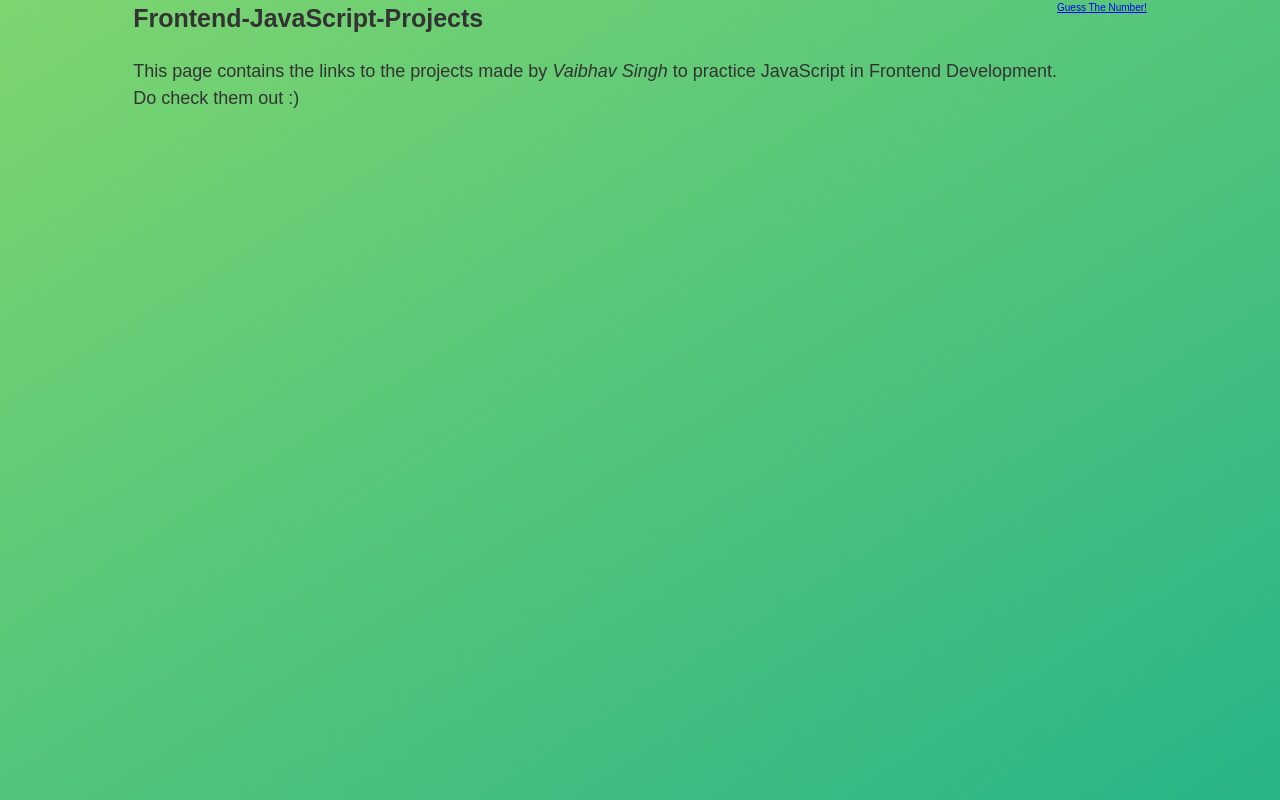
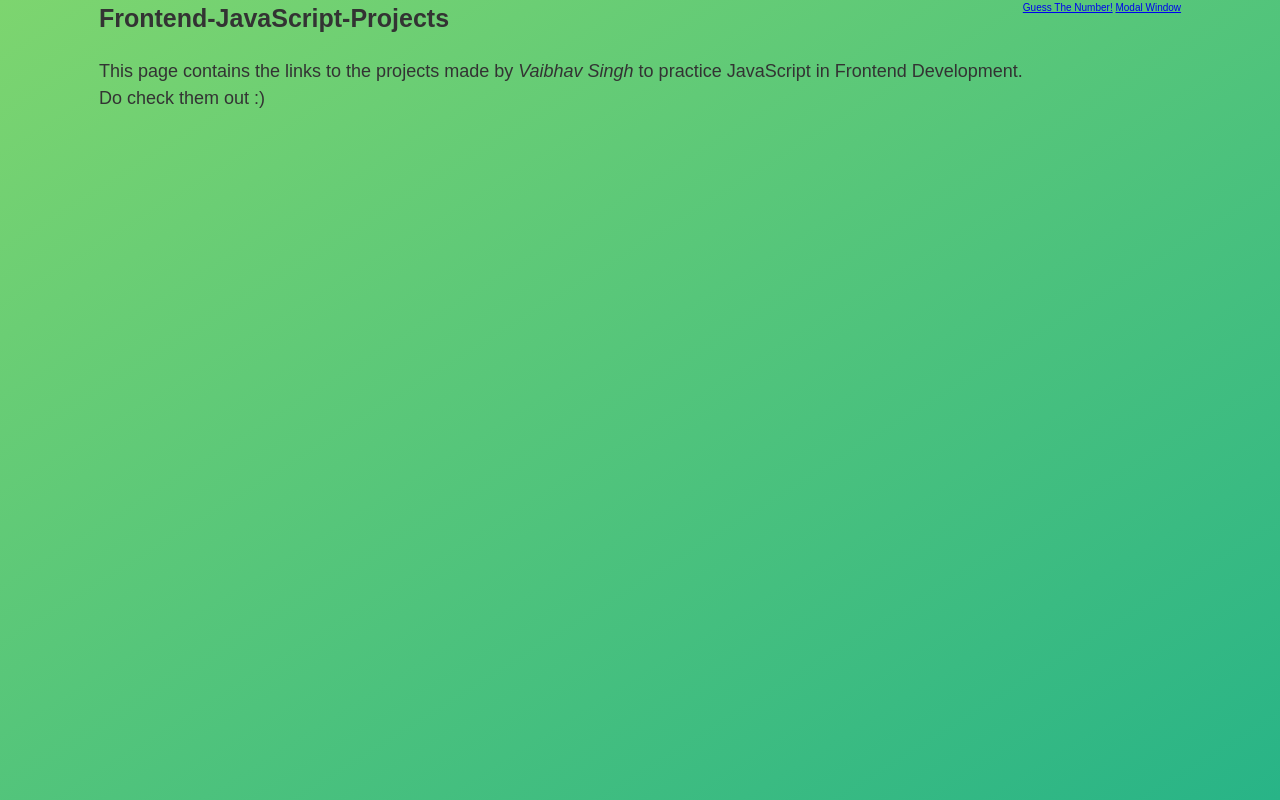
Before and after one commit to VaibhavSinghDev/Frontend-JavaScript-Projects, a plain HTML site: page index.html in a window 1280 px wide. Drawn offline with Linux system fonts and the light colour scheme; files that its build step writes are made by us from their sources.

Commit message:
homepage edit

```diff
--- a/index.html
+++ b/index.html
@@ -21,6 +21,7 @@
     <main class="container">
       <div class="button-container">
         <a href="./GuessTheNumber!/">Guess The Number!</a>
+        <a href="./ModalWindow/">Modal Window</a>
       </div>
     </main>
   </body>
```
